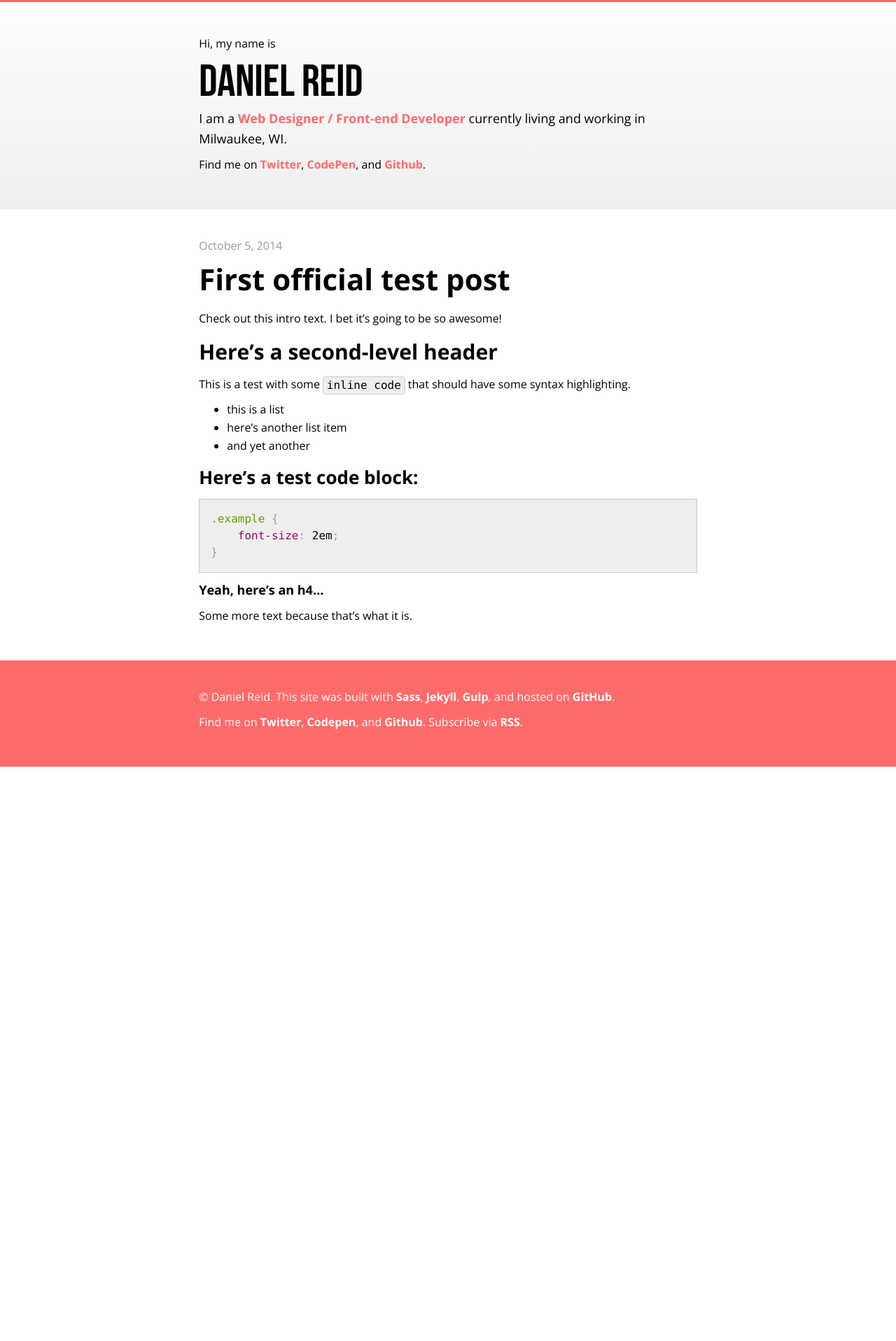
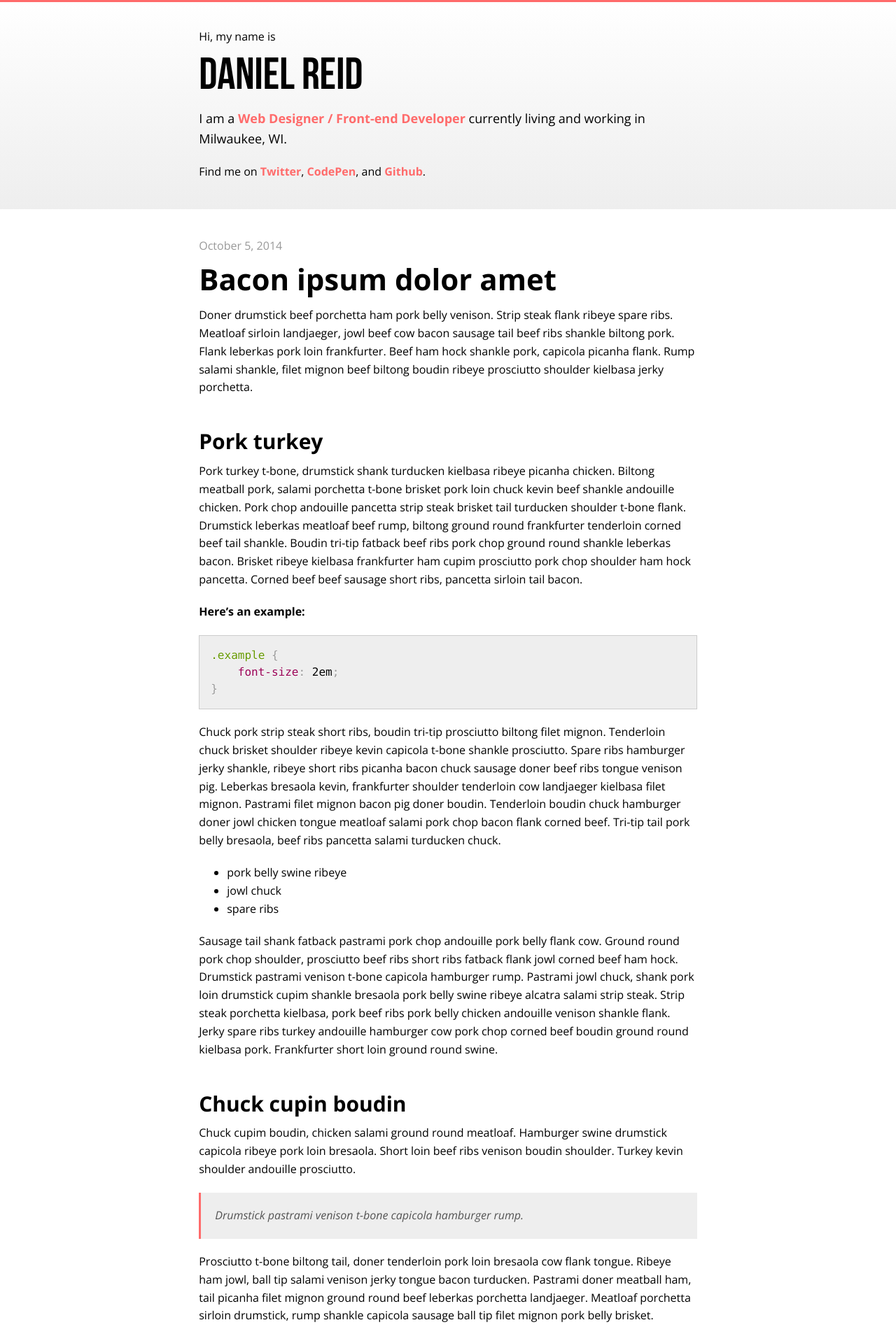
Before and after one commit to danielcreid/danielcreid.github.io, a Jekyll site: the page built from _posts/2014-10-5-First-official-test-post.md, in a window 1280 px wide. Shown: the top 1917 px of the page at 70% size. Built offline with Jekyll 4.4.1, drawn with Linux system fonts in a browser that asks for light colours; before the commit the page ends 1096 px from its top, so only the background shows below that; some of the changed text lies outside the part shown.

```diff
--- a/_includes/recent-posts.html
+++ b/_includes/recent-posts.html
@@ -2,6 +2,7 @@
 <ol class="post-list post-list--compact">
     {% for post in site.posts limit:3 %}
     <li>
+        <div class="post-list__meta">{{ post.date | date: "%B %-d, %Y" }}</div>
         <a href="{{ post.url }}">{{ post.title }}</a>
     </li>
     {% endfor %}
--- a/_layouts/default.html
+++ b/_layouts/default.html
@@ -8,7 +8,7 @@
     <meta name="viewport" content="width=device-width, initial-scale=1">
 
     <link href="http://www.danielcreid.com/feed.xml" rel="alternate" type="application/atom+xml">
-    <link href='http://fonts.googleapis.com/css?family=Open+Sans:400italic,700italic,400,700' rel='stylesheet' type='text/css'>
+    <link href='http://fonts.googleapis.com/css?family=Open+Sans:400italic,700italic,400,300,700' rel='stylesheet' type='text/css'>
     <link rel="stylesheet" href="/dist/styles.css">
 </head>
 <body class="language-markup">
--- a/_posts/2014-10-5-First-official-test-post.md
+++ b/_posts/2014-10-5-First-official-test-post.md
@@ -1,9 +1,45 @@
 ---
 layout: post
-title: First official test post
+title: Bacon ipsum dolor amet
 ---
 
-Check out this intro text. I bet it's going to be so awesome!
+Doner drumstick beef porchetta ham pork belly venison. Strip steak flank ribeye spare ribs. Meatloaf sirloin landjaeger, jowl beef cow bacon sausage tail beef ribs shankle biltong pork. Flank leberkas pork loin frankfurter. Beef ham hock shankle pork, capicola picanha flank. Rump salami shankle, filet mignon beef biltong boudin ribeye prosciutto shoulder kielbasa jerky porchetta.
+
+## Pork turkey
+Pork turkey t-bone, drumstick shank turducken kielbasa ribeye picanha chicken. Biltong meatball pork, salami porchetta t-bone brisket pork loin chuck kevin beef shankle andouille chicken. Pork chop andouille pancetta strip steak brisket tail turducken shoulder t-bone flank. Drumstick leberkas meatloaf beef rump, biltong ground round frankfurter tenderloin corned beef tail shankle. Boudin tri-tip fatback beef ribs pork chop ground round shankle leberkas bacon. Brisket ribeye kielbasa frankfurter ham cupim prosciutto pork chop shoulder ham hock pancetta. Corned beef beef sausage short ribs, pancetta sirloin tail bacon.
+
+__Here's an example:__
+<pre><code class="language-scss">.example {
+    font-size: 2em;
+}</code></pre>
+
+Chuck pork strip steak short ribs, boudin tri-tip prosciutto biltong filet mignon. Tenderloin chuck brisket shoulder ribeye kevin capicola t-bone shankle prosciutto. Spare ribs hamburger jerky shankle, ribeye short ribs picanha bacon chuck sausage doner beef ribs tongue venison pig. Leberkas bresaola kevin, frankfurter shoulder tenderloin cow landjaeger kielbasa filet mignon. Pastrami filet mignon bacon pig doner boudin. Tenderloin boudin chuck hamburger doner jowl chicken tongue meatloaf salami pork chop bacon flank corned beef. Tri-tip tail pork belly bresaola, beef ribs pancetta salami turducken chuck.
+
+- pork belly swine ribeye
+- jowl chuck
+- spare ribs
+
+Sausage tail shank fatback pastrami pork chop andouille pork belly flank cow. Ground round pork chop shoulder, prosciutto beef ribs short ribs fatback flank jowl corned beef ham hock. Drumstick pastrami venison t-bone capicola hamburger rump. Pastrami jowl chuck, shank pork loin drumstick cupim shankle bresaola pork belly swine ribeye alcatra salami strip steak. Strip steak porchetta kielbasa, pork beef ribs pork belly chicken andouille venison shankle flank. Jerky spare ribs turkey andouille hamburger cow pork chop corned beef boudin ground round kielbasa pork. Frankfurter short loin ground round swine.
+
+## Chuck cupin boudin
+Chuck cupim boudin, chicken salami ground round meatloaf. Hamburger swine drumstick capicola ribeye pork loin bresaola. Short loin beef ribs venison boudin shoulder. Turkey kevin shoulder andouille prosciutto.
+
+> Drumstick pastrami venison t-bone capicola hamburger rump.
+
+Prosciutto t-bone biltong tail, doner tenderloin pork loin bresaola cow flank tongue. Ribeye ham jowl, ball tip salami venison jerky tongue bacon turducken. Pastrami doner meatball ham, tail picanha filet mignon ground round beef leberkas porchetta landjaeger. Meatloaf porchetta sirloin drumstick, rump shankle capicola sausage ball tip filet mignon pork belly brisket.
+
+Pancetta salami bacon short loin ball tip andouille. Meatball rump meatloaf pastrami porchetta boudin shank. Kevin tongue corned beef tri-tip, boudin shankle meatloaf cupim frankfurter beef turkey shank. Sausage short loin doner boudin andouille ribeye. Landjaeger corned beef alcatra tail, t-bone beef filet mignon strip steak porchetta brisket ribeye pork flank. Meatloaf pig spare ribs, andouille alcatra tongue pancetta sausage beef ribs. Short loin ham flank, turkey ball tip shank ham hock pork belly.
+
+<blockquote class="blockquote--left">
+    <p>Beef ham hock shankle pork, capicola picanha flank. Rump salami shankle, filet mignon beef biltong boudin ribeye prosciutto shoulder kielbasa jerky porchetta.</p>
+    <p>&ndash; Some guy</p>
+</blockquote>
+
+Biltong landjaeger short ribs pork jowl leberkas prosciutto sausage bacon beef kevin doner meatball cow corned beef. Venison drumstick salami beef leberkas short ribs, pork chop chicken cow sausage. Bacon drumstick alcatra: `venison cow kevin pork belly jerky` ham hock spare ribs flank. Tail tenderloin cow beef sausage boudin brisket sirloin meatball ground round turducken. Bresaola flank turducken leberkas doner tail salami spare ribs short ribs kevin pig ham hock capicola beef pancetta. Venison spare ribs frankfurter turducken boudin pig.
+
+Bacon sausage pork chop, salami chicken kevin frankfurter biltong pig ham swine. Strip steak jerky drumstick, kevin meatball meatloaf short ribs cow hamburger doner pork belly tongue. Beef ribs fatback pastrami filet mignon. T-bone pork loin kevin, beef ribs capicola turducken meatball pastrami ball tip ham. Biltong rump pastrami fatback strip steak ham hock. Salami rump shankle meatloaf, jerky turducken leberkas pork chop beef doner.
+
+Biltong drumstick pork filet mignon sirloin, meatball cupim porchetta pork chop venison meatloaf chicken kielbasa pig tail. Tongue cow cupim tail, pork belly fatback beef. Meatball shankle turducken salami. Pork chop pork loin sausage, turducken prosciutto drumstick meatloaf filet mignon bresaola turkey. Bacon tail frankfurter picanha pancetta brisket short loin kielbasa biltong pastrami beef. Tail turkey brisket sirloin cow t-bone frankfurter. Beef ribs frankfurter sausage, tongue short ribs pork chop strip steak.
 
 ## Here's a second-level header
 
@@ -15,9 +51,7 @@ This is a test with some `inline code` that should have some syntax highlighting
 
 ### Here's a test code block:
 
-<pre><code class="language-scss">.example {
-    font-size: 2em;
-}</code></pre>
+
 
 #### Yeah, here's an h4...
 Some more text because that's what it is.
--- a/source/scss/_post.scss
+++ b/source/scss/_post.scss
@@ -1,5 +1,7 @@
 .post {
+    h2 { margin-top: 4rem; }
 
+    > *:last-child { margin-bottom: 0; }
 }
 
 .post__date {
```
Also changed, not shown: source/scss/_post-list.scss (+10 -1 lines), source/scss/_site-header.scss (+5 -2 lines), source/scss/_typography.scss (+36 -9 lines), dist/styles.css, 1 other file.
